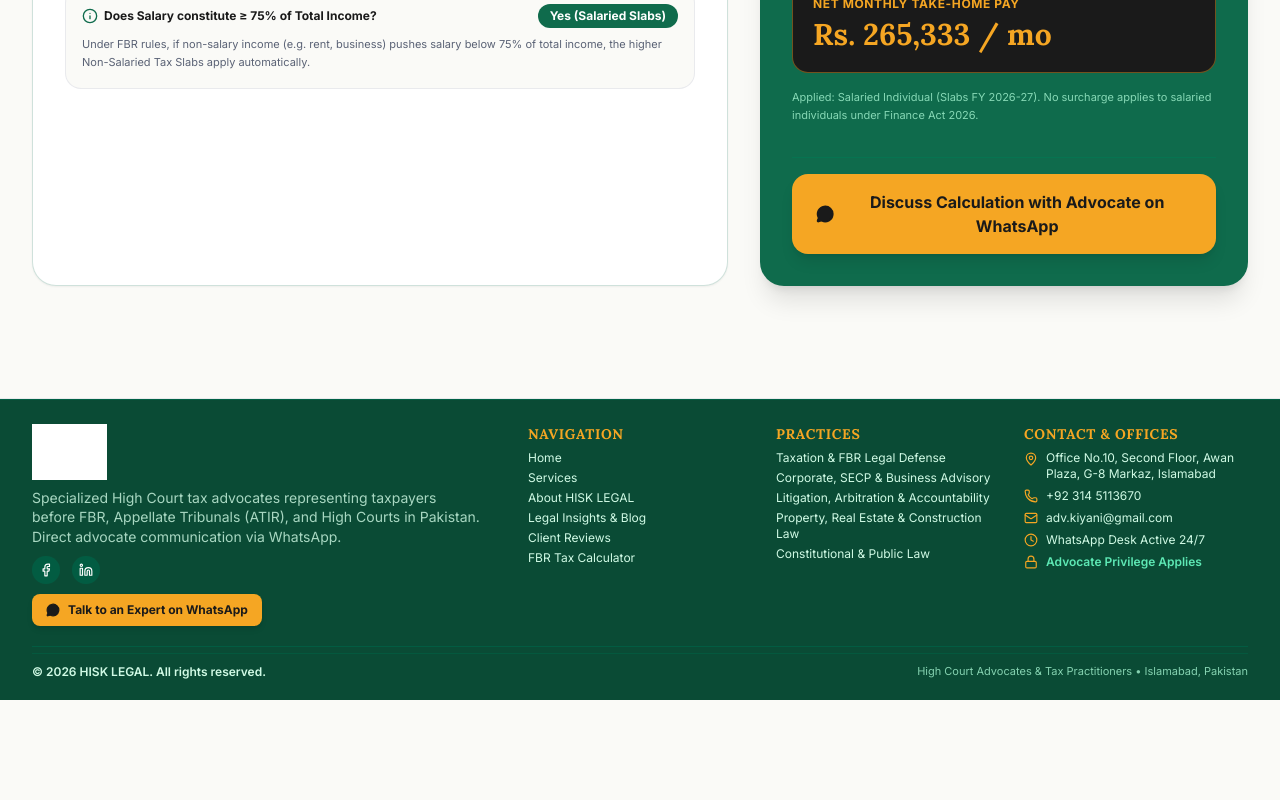
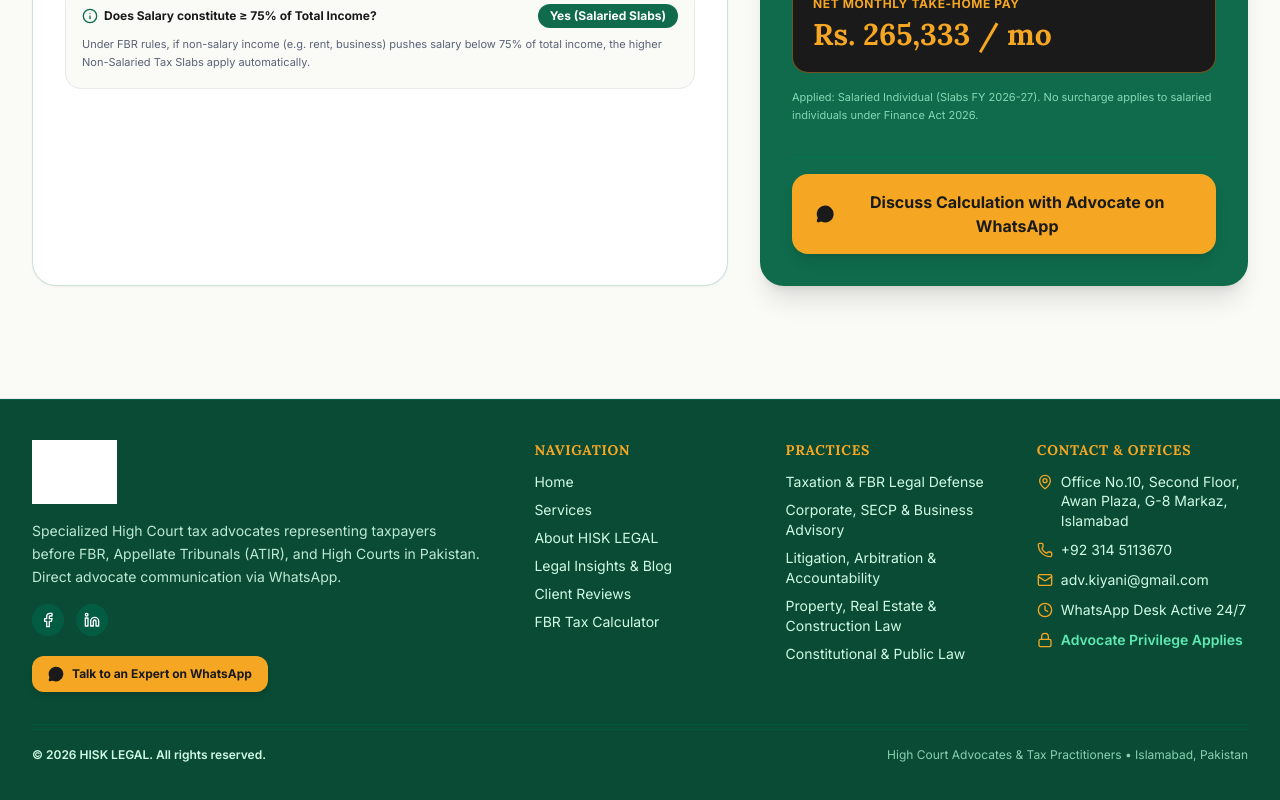
Before and after one commit to Jamalshah183/HISK-Legel, a Next.js app: page / in a window 1280 px wide. Shown: the part 5854-6654 px from the top of the page. Before the commit the page ends 6554 px from the top, so only its background shows below. Built offline with nearby package versions, Linux system fonts and the light colour scheme; no server answers; the database is empty; grey boxes are pictures that could not be loaded.

Commit message:
style: update footer layout and spacing
Improve footer visual hierarchy by increasing vertical padding, grid gaps, and logo dimensions for better readability.

```diff
--- a/components/Footer.tsx
+++ b/components/Footer.tsx
@@ -38,13 +38,13 @@ export const Footer: React.FC<FooterProps> = ({ setActiveTab }) => {
   };
 
   return (
-    <footer className="bg-[#0A4B35] text-[#FAFAF7] pt-5 pb-4 sm:pt-6 sm:pb-5 border-t border-emerald-800">
+    <footer className="bg-[#0A4B35] text-[#FAFAF7] py-8 sm:py-10 border-t border-emerald-800">
       <div className="max-w-7xl mx-auto px-4 sm:px-6 lg:px-8">
-        <div className="grid grid-cols-1 md:grid-cols-2 lg:grid-cols-5 gap-5 sm:gap-6 pb-4 sm:pb-5 border-b border-emerald-800/80">
+        <div className="grid grid-cols-1 md:grid-cols-2 lg:grid-cols-5 gap-8 lg:gap-10 pb-8 border-b border-emerald-800/80">
           {/* Brand */}
-          <div className="lg:col-span-2 space-y-2">
+          <div className="lg:col-span-2 space-y-4">
             <div className="flex items-center">
-              <div className="relative w-36 h-12 sm:w-44 sm:h-14 shrink-0">
+              <div className="relative w-44 h-14 sm:w-52 sm:h-16 shrink-0">
                 <Image
                   src="https://i.ibb.co/V02sjKtY/file-00000000549882089b03c95577e607a2.png"
                   alt="HISK LEGAL Logo"
@@ -56,40 +56,40 @@ export const Footer: React.FC<FooterProps> = ({ setActiveTab }) => {
               </div>
             </div>
 
-            <p className="text-xs sm:text-sm text-emerald-100/80 leading-snug max-w-md font-normal">
+            <p className="text-sm text-emerald-100/90 leading-relaxed max-w-md font-normal">
               Specialized High Court tax advocates representing taxpayers before FBR, Appellate Tribunals (ATIR), and High Courts in Pakistan. Direct advocate communication via WhatsApp.
             </p>
 
-            <div className="flex items-center gap-3 pt-0.5">
+            <div className="flex items-center gap-3">
               <a
                 href={SOCIAL_LINKS.facebook}
                 target="_blank"
                 rel="noopener noreferrer"
                 aria-label="HISK LEGAL Facebook Page"
-                className="w-7 h-7 rounded-full bg-emerald-800/80 hover:bg-[#F5A623] hover:text-[#1A1A1A] flex items-center justify-center transition-all text-white"
+                className="w-8 h-8 rounded-full bg-emerald-800/80 hover:bg-[#F5A623] hover:text-[#1A1A1A] flex items-center justify-center transition-all text-white"
               >
-                <Facebook className="w-3.5 h-3.5" />
+                <Facebook className="w-4 h-4" />
               </a>
               <a
                 href={SOCIAL_LINKS.linkedin}
                 target="_blank"
                 rel="noopener noreferrer"
                 aria-label="HISK LEGAL LinkedIn Profile"
-                className="w-7 h-7 rounded-full bg-emerald-800/80 hover:bg-[#F5A623] hover:text-[#1A1A1A] flex items-center justify-center transition-all text-white"
+                className="w-8 h-8 rounded-full bg-emerald-800/80 hover:bg-[#F5A623] hover:text-[#1A1A1A] flex items-center justify-center transition-all text-white"
               >
-                <Linkedin className="w-3.5 h-3.5" />
+                <Linkedin className="w-4 h-4" />
               </a>
             </div>
 
-            <div className="pt-0.5">
+            <div className="pt-1">
               <a
                 href={buildWhatsAppUrl({ topic: 'general' })}
                 target="_blank"
                 rel="noopener noreferrer"
                 id="footer-whatsapp-btn"
-                className="inline-flex items-center gap-2 bg-[#F5A623] hover:bg-[#E09415] text-[#1A1A1A] font-heading font-extrabold text-xs py-2 px-3.5 rounded-lg shadow-md transition-all"
+                className="inline-flex items-center gap-2 bg-[#F5A623] hover:bg-[#E09415] text-[#1A1A1A] font-heading font-extrabold text-xs py-2.5 px-4 rounded-xl shadow-md transition-all"
               >
-                <MessageCircle className="w-3.5 h-3.5 fill-[#1A1A1A]" />
+                <MessageCircle className="w-4 h-4 fill-[#1A1A1A]" />
                 <span>Talk to an Expert on WhatsApp</span>
               </a>
             </div>
@@ -97,10 +97,10 @@ export const Footer: React.FC<FooterProps> = ({ setActiveTab }) => {
 
           {/* Nav Links */}
           <div>
-            <h4 className="font-heading font-extrabold text-xs sm:text-sm text-[#F5A623] uppercase tracking-wider mb-1.5">
+            <h4 className="font-heading font-extrabold text-sm text-[#F5A623] uppercase tracking-wider mb-3">
               Navigation
             </h4>
-            <ul className="space-y-1 text-xs text-emerald-100">
+            <ul className="space-y-2 text-sm text-emerald-100">
               {[
                 { id: 'home', label: 'Home' },
                 { id: 'services', label: 'Services' },
@@ -123,10 +123,10 @@ export const Footer: React.FC<FooterProps> = ({ setActiveTab }) => {
 
           {/* Practice Areas */}
           <div>
-            <h4 className="font-heading font-extrabold text-xs sm:text-sm text-[#F5A623] uppercase tracking-wider mb-1.5">
+            <h4 className="font-heading font-extrabold text-sm text-[#F5A623] uppercase tracking-wider mb-3">
               Practices
             </h4>
-            <ul className="space-y-1 text-xs text-emerald-100">
+            <ul className="space-y-2 text-sm text-emerald-100">
               {SERVICES_DATA.slice(0, 5).map((s) => (
                 <li key={s.id}>
                   <a
@@ -144,16 +144,16 @@ export const Footer: React.FC<FooterProps> = ({ setActiveTab }) => {
 
           {/* Contact */}
           <div>
-            <h4 className="font-heading font-extrabold text-xs sm:text-sm text-[#F5A623] uppercase tracking-wider mb-1.5">
+            <h4 className="font-heading font-extrabold text-sm text-[#F5A623] uppercase tracking-wider mb-3">
               Contact & Offices
             </h4>
-            <div className="space-y-1.5 text-xs text-emerald-100">
+            <div className="space-y-2.5 text-sm text-emerald-100">
               <div className="flex items-start gap-2">
-                <MapPin className="w-3.5 h-3.5 text-[#F5A623] shrink-0 mt-0.5" />
-                <span>{LAWFIRM_ADDRESS}</span>
+                <MapPin className="w-4 h-4 text-[#F5A623] shrink-0 mt-0.5" />
+                <span className="leading-snug">{LAWFIRM_ADDRESS}</span>
               </div>
               <div className="flex items-center gap-2">
-                <Phone className="w-3.5 h-3.5 text-[#F5A623] shrink-0" />
+                <Phone className="w-4 h-4 text-[#F5A623] shrink-0" />
                 <a
                   href={buildWhatsAppUrl({ topic: 'general' })}
                   target="_blank"
@@ -164,7 +164,7 @@ export const Footer: React.FC<FooterProps> = ({ setActiveTab }) => {
                 </a>
               </div>
               <div className="flex items-center gap-2">
-                <Mail className="w-3.5 h-3.5 text-[#F5A623] shrink-0" />
+                <Mail className="w-4 h-4 text-[#F5A623] shrink-0" />
                 <a
                   href={`mailto:${LAWFIRM_EMAIL}`}
                   className="hover:text-[#F5A623] transition-colors"
@@ -173,11 +173,11 @@ export const Footer: React.FC<FooterProps> = ({ setActiveTab }) => {
                 </a>
               </div>
               <div className="flex items-center gap-2">
-                <Clock className="w-3.5 h-3.5 text-[#F5A623] shrink-0" />
+                <Clock className="w-4 h-4 text-[#F5A623] shrink-0" />
                 <span>WhatsApp Desk Active 24/7</span>
               </div>
               <div className="flex items-center gap-2 text-emerald-300 font-semibold">
-                <Lock className="w-3.5 h-3.5 text-[#F5A623] shrink-0" />
+                <Lock className="w-4 h-4 text-[#F5A623] shrink-0" />
                 <span>Advocate Privilege Applies</span>
               </div>
             </div>
@@ -185,11 +185,11 @@ export const Footer: React.FC<FooterProps> = ({ setActiveTab }) => {
         </div>
 
         {/* Copyright Footer */}
-        <div className="pt-2.5 text-[11px] text-emerald-200/60 leading-tight flex flex-col md:flex-row justify-between items-center gap-1.5 border-t border-emerald-800/60 mt-1.5">
-          <p className="text-emerald-100 font-semibold text-xs">
+        <div className="pt-4 text-xs text-emerald-200/70 leading-normal flex flex-col md:flex-row justify-between items-center gap-2 border-t border-emerald-800/60 mt-1">
+          <p className="text-emerald-100 font-semibold">
             &copy; {new Date().getFullYear()} HISK LEGAL. All rights reserved.
           </p>
-          <div className="text-emerald-200/80 text-[11px]">
+          <div className="text-emerald-200/80 text-xs">
             High Court Advocates &amp; Tax Practitioners • Islamabad, Pakistan
           </div>
         </div>
```
